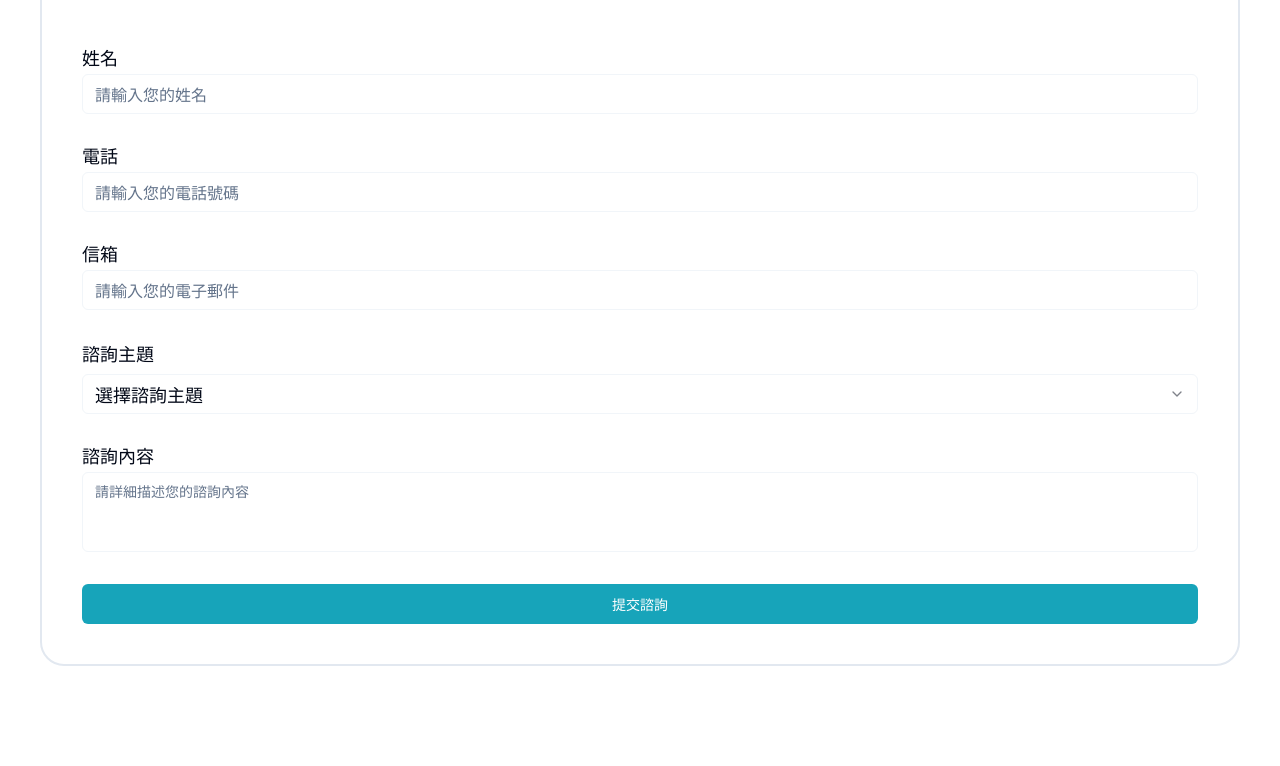
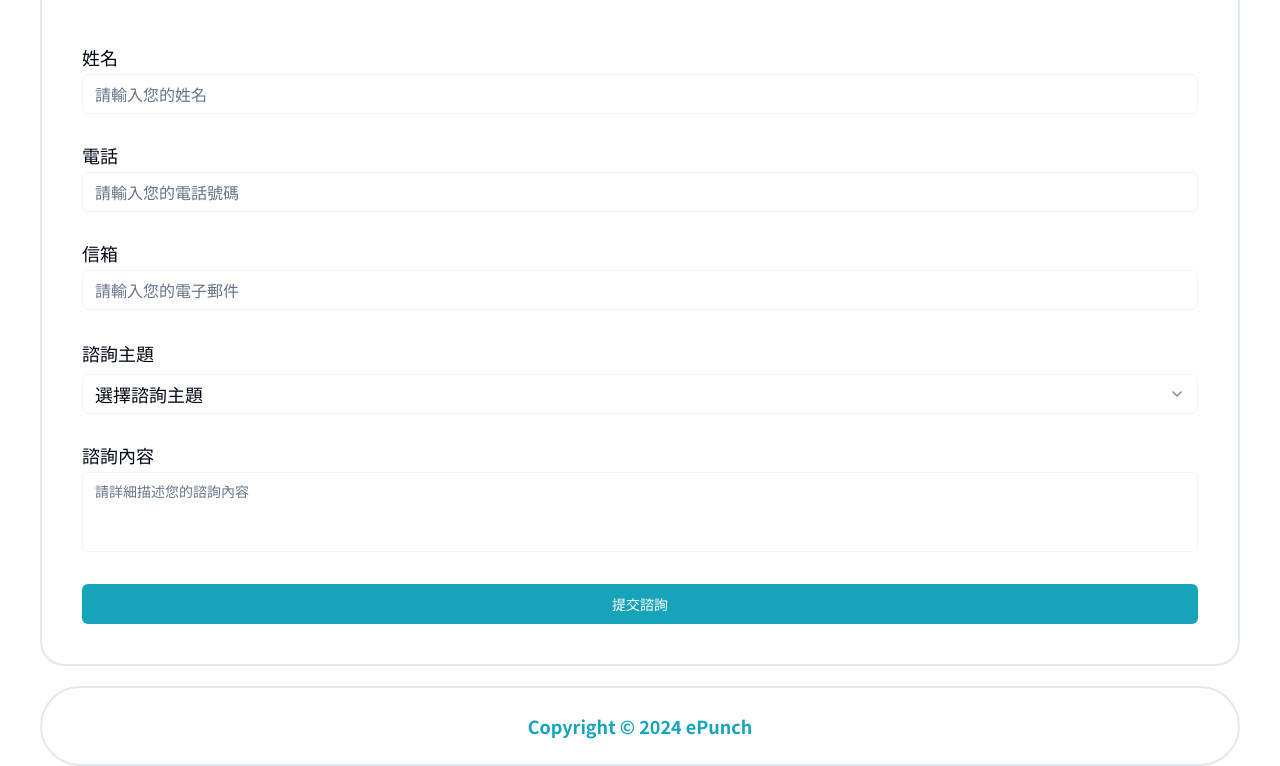
Before and after one commit to angelc1997/project-epunch, a Next.js app: page / in a window 1280 px wide. Shown: the part 943-1709 px from the top of the page. Before the commit the page ends 1609 px from the top, so only its background shows below. Built offline with nearby package versions, Linux system fonts and the light colour scheme.

Commit message:
修正footer

```diff
--- /dev/null
+++ b/components/LandingPage/LandingFooter.tsx
@@ -0,0 +1,31 @@
+import React from "react";
+import Link from "next/link";
+import { Button } from "@/components/ui/button";
+import { SquareMousePointer, Headset, Menu, LogIn } from "lucide-react";
+import {
+  DropdownMenu,
+  DropdownMenuContent,
+  DropdownMenuItem,
+  DropdownMenuLabel,
+  DropdownMenuSeparator,
+  DropdownMenuTrigger,
+} from "@/components/ui/dropdown-menu";
+
+const LandingFooter = () => {
+  return (
+    <header className="h-20 px-5 border-slate-200 border-2 mt-5 rounded-full">
+      <nav className="flex justify-center items-center h-full px-4">
+        {/* 首頁 */}
+        <Link
+          href="/"
+          className="flex items-center gap-2 text-lg font-bold text-primary"
+        >
+          {/* <SquareMousePointer className="h-5 w-6" /> */}
+          <span>Copyright © 2024 ePunch</span>
+        </Link>
+      </nav>
+    </header>
+  );
+};
+
+export default LandingFooter;
--- a/components/LandingPage/LandingMain.tsx
+++ b/components/LandingPage/LandingMain.tsx
@@ -1,6 +1,7 @@
 import LandingIntro from "./LandingIntro";
 import LandingAdvantages from "./LandingAdvantages";
 import LandingBooking from "./LandingBooking";
+import LandingFooter from "./LandingFooter";
 
 const LandingMain = () => {
   return (
@@ -8,6 +9,7 @@ const LandingMain = () => {
       <LandingIntro />
       <LandingAdvantages />
       <LandingBooking />
+      <LandingFooter />
     </>
   );
 };
```
